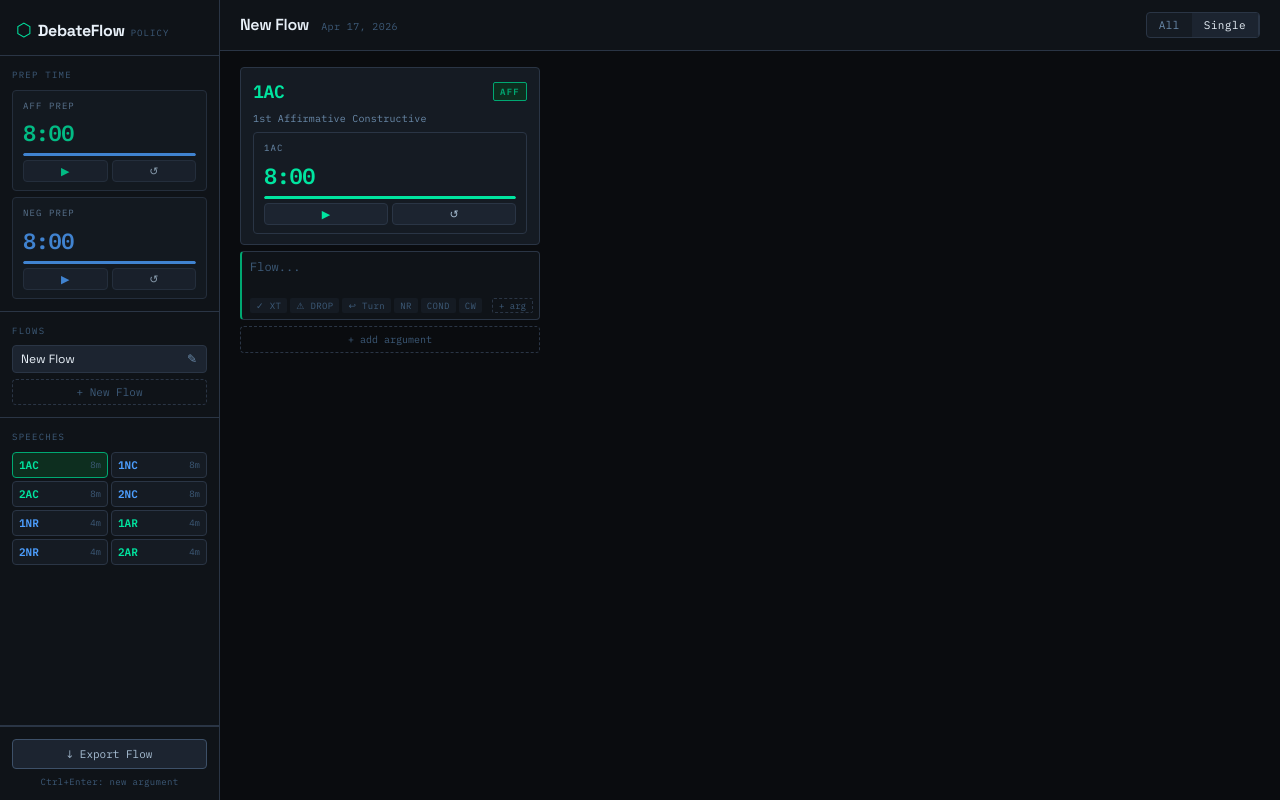
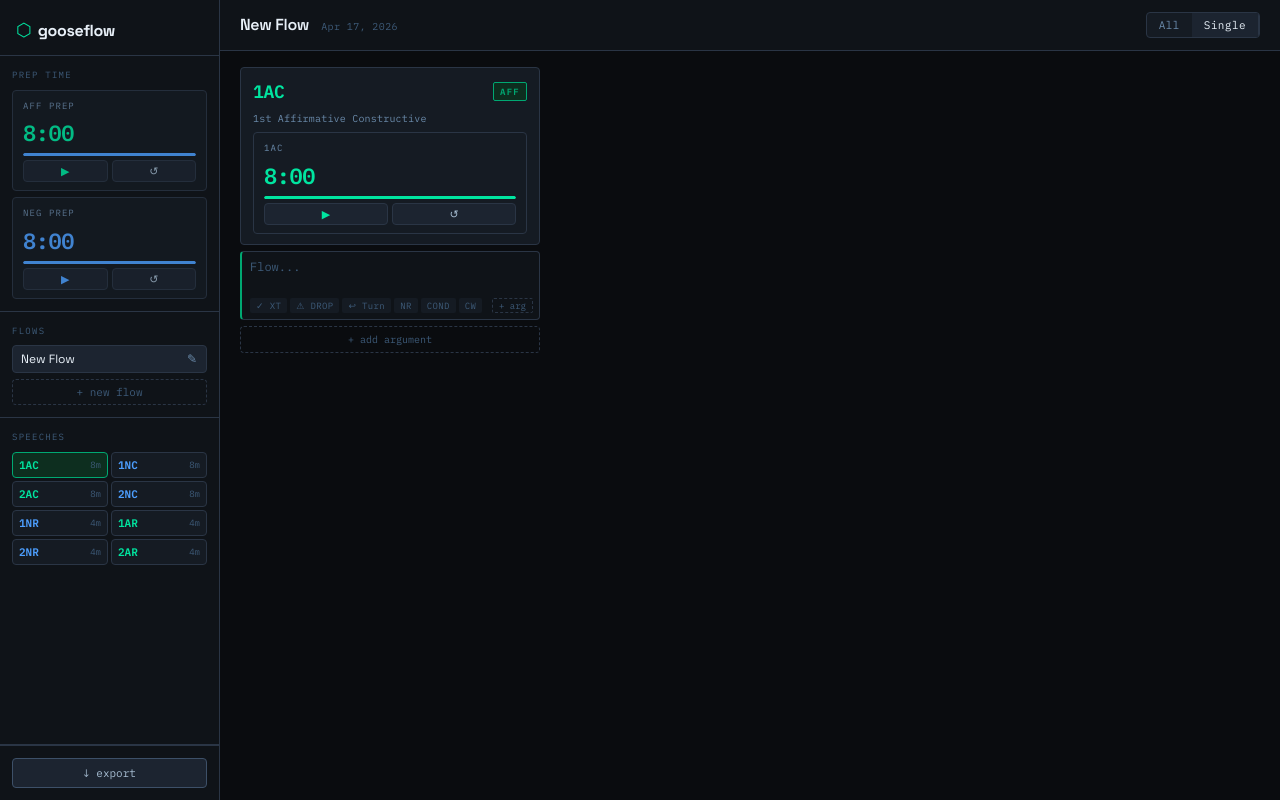
Before and after one commit to picklngoose/gooseflow, a React (Vite) app: page / in a window 1280 px wide. Built offline with nearby package versions, Linux system fonts and the light colour scheme.

Commit message:
Update Sidebar.jsx

```diff
--- a/Sidebar.jsx
+++ b/Sidebar.jsx
@@ -23,9 +23,7 @@ export function Sidebar({
   }
 
   const commitEdit = () => {
-    if (editingName.trim()) {
-      onRenameFlow(editingId, editingName.trim())
-    }
+    if (editingName.trim()) onRenameFlow(editingId, editingName.trim())
     setEditingId(null)
   }
 
@@ -33,11 +31,9 @@ export function Sidebar({
     <aside className={styles.sidebar}>
       <div className={styles.logo}>
         <span className={styles.logoMark}>⬡</span>
-        <span className={styles.logoText}>DebateFlow</span>
-        <span className={styles.logoSub}>Policy</span>
+        <span className={styles.logoText}>gooseflow</span>
       </div>
 
-      {/* Prep Timers */}
       <div className={styles.section}>
         <div className={styles.sectionLabel}>Prep Time</div>
         <div className={styles.prepTimers}>
@@ -46,7 +42,6 @@ export function Sidebar({
         </div>
       </div>
 
-      {/* Flows */}
       <div className={styles.section}>
         <div className={styles.sectionLabel}>Flows</div>
         <div className={styles.flows}>
@@ -85,35 +80,29 @@ export function Sidebar({
               </div>
             </div>
           ))}
-          <button className={styles.addFlow} onClick={onAddFlow}>+ New Flow</button>
+          <button className={styles.addFlow} onClick={onAddFlow}>+ new flow</button>
         </div>
       </div>
 
-      {/* Speech Navigation */}
       <div className={`${styles.section} ${styles.speechNav}`}>
         <div className={styles.sectionLabel}>Speeches</div>
         <div className={styles.speeches}>
           {SPEECH_ORDER.map(s => (
             <button
               key={s.id}
-              className={`${styles.speechBtn} ${styles[s.side]} ${s.id === activeSpeechId ? styles.activeSpeech : ''} ${s.type === 'cx' ? styles.cxBtn : ''}`}
+              className={`${styles.speechBtn} ${styles[s.side]} ${s.id === activeSpeechId ? styles.activeSpeech : ''}`}
               onClick={() => onSelectSpeech(s.id)}
               title={s.description}
             >
               <span className={styles.speechLabel}>{s.label}</span>
-              {s.type !== 'cx' && (
-                <span className={styles.speechTime}>{s.time / 60}m</span>
-              )}
+              <span className={styles.speechTime}>{s.time / 60}m</span>
             </button>
           ))}
         </div>
       </div>
 
       <div className={styles.footer}>
-        <button className={styles.exportBtn} onClick={onExport}>
-          ↓ Export Flow
-        </button>
-        <div className={styles.hint}>Ctrl+Enter: new argument</div>
+        <button className={styles.exportBtn} onClick={onExport}>↓ export</button>
       </div>
     </aside>
   )
```
